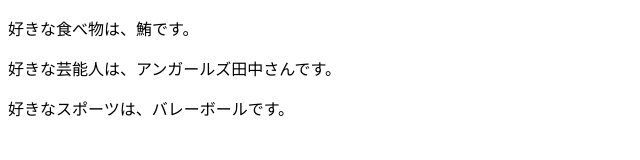
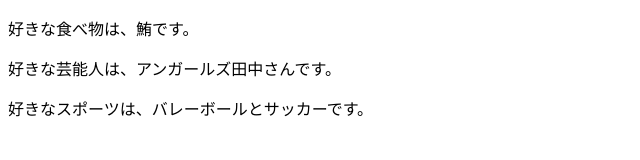
Before and after one commit to moyunono1819/course-practce, a plain HTML site: page index.html in a window 1280 px wide. Shown: the full height of the page, 0-640 px from the left. Drawn offline with Linux system fonts and the light colour scheme.

```diff
--- a/index.html
+++ b/index.html
@@ -8,6 +8,6 @@
 <body>
     <p>好きな食べ物は、鮪です。</p>
     <p>好きな芸能人は、アンガールズ田中さんです。</p>
-    <p>好きなスポーツは、バレーボールです。</p>
+    <p>好きなスポーツは、バレーボールとサッカーです。</p>
 </body>
 </html>
```
